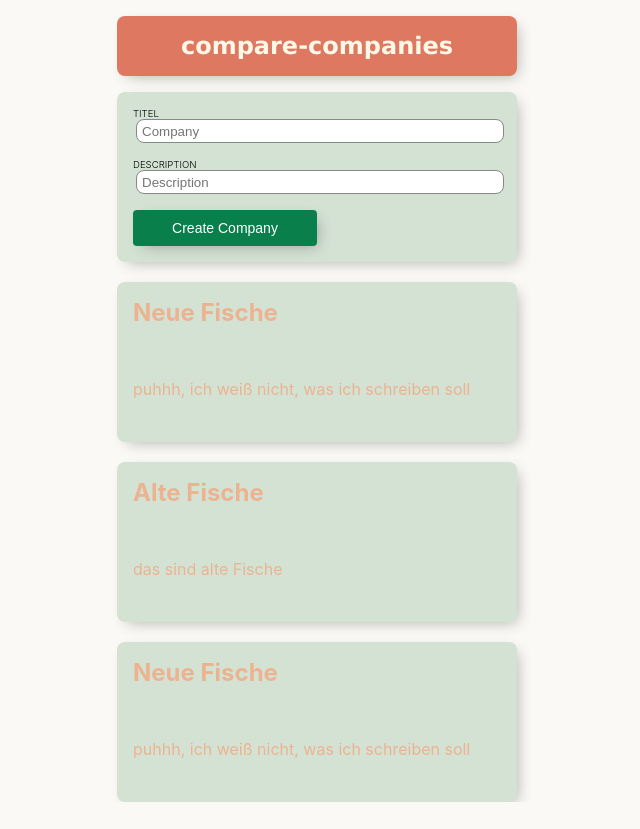
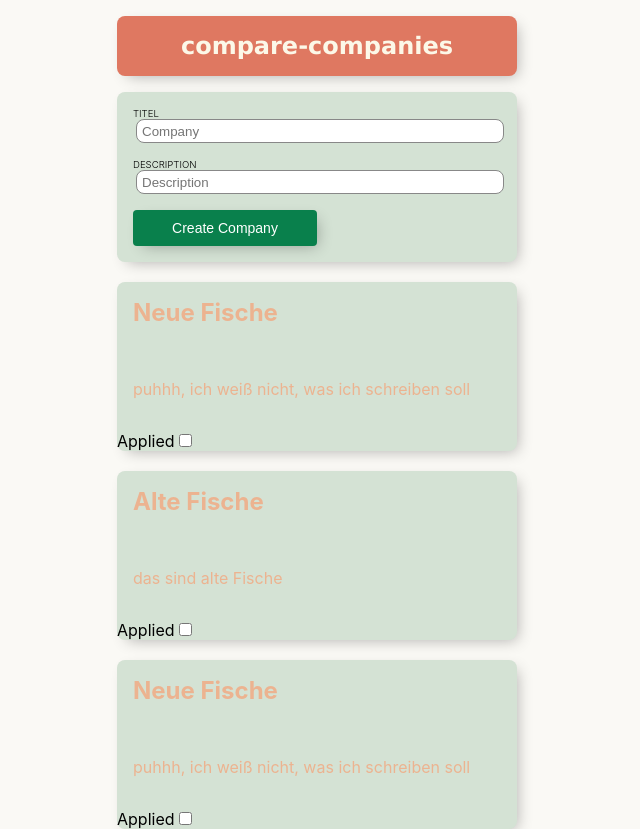
Before and after one commit to Torfeltorfel/NF-CompareCompanies, a React (Vite) app: page / in a window 1280 px wide. Shown: the whole page, without its empty margins (323-963 px from the left). Before the commit the page ends 802 px from the top, so only its background shows below. Built offline with nearby package versions, Linux system fonts and the light colour scheme.

Commit message:
Add checkbox

```diff
--- a/src/app/components/Card/Card.module.css
+++ b/src/app/components/Card/Card.module.css
@@ -16,3 +16,8 @@
   color: #ecb390;
   padding: 1rem;
 }
+
+.card--applied {
+  background-color: red;
+  color: black;
+}
--- a/src/app/components/Card/Card.tsx
+++ b/src/app/components/Card/Card.tsx
@@ -1,4 +1,4 @@
-import React from 'react';
+import React, { useState } from 'react';
 import classes from './Card.module.css';
 
 type CardProps = {
@@ -7,10 +7,23 @@ type CardProps = {
 };
 
 function Card({ header, description }: CardProps): JSX.Element {
+  const [applied, setApplied] = useState(false);
+  function modifyApply() {
+    setApplied(!applied);
+  }
   return (
-    <section className={classes.card}>
+    <section
+      className={`${classes.card} ${applied ? classes['card--applied'] : ''}`}
+    >
       <h2 className={classes.card__header}>{header}</h2>
       <p className={classes.card__description}>{description}</p>
+      <label htmlFor="checkbox">Applied</label>
+      <input
+        type="checkbox"
+        id="checkbox"
+        className={classes.checkbox}
+        onClick={modifyApply}
+      />
     </section>
   );
 }
--- a/src/app/components/NewCard/NewCard.tsx
+++ b/src/app/components/NewCard/NewCard.tsx
@@ -15,6 +15,8 @@ function NewCard({ onSubmit }: FormProps): JSX.Element {
   function handleSubmit(event: React.FormEvent<HTMLFormElement>) {
     event.preventDefault();
     onSubmit({ companyName, companyDescription });
+    setCompanyName('');
+    setCompanyDescription('');
   }
   return (
     <form action="submit" className={classes.container} onSubmit={handleSubmit}>
```
